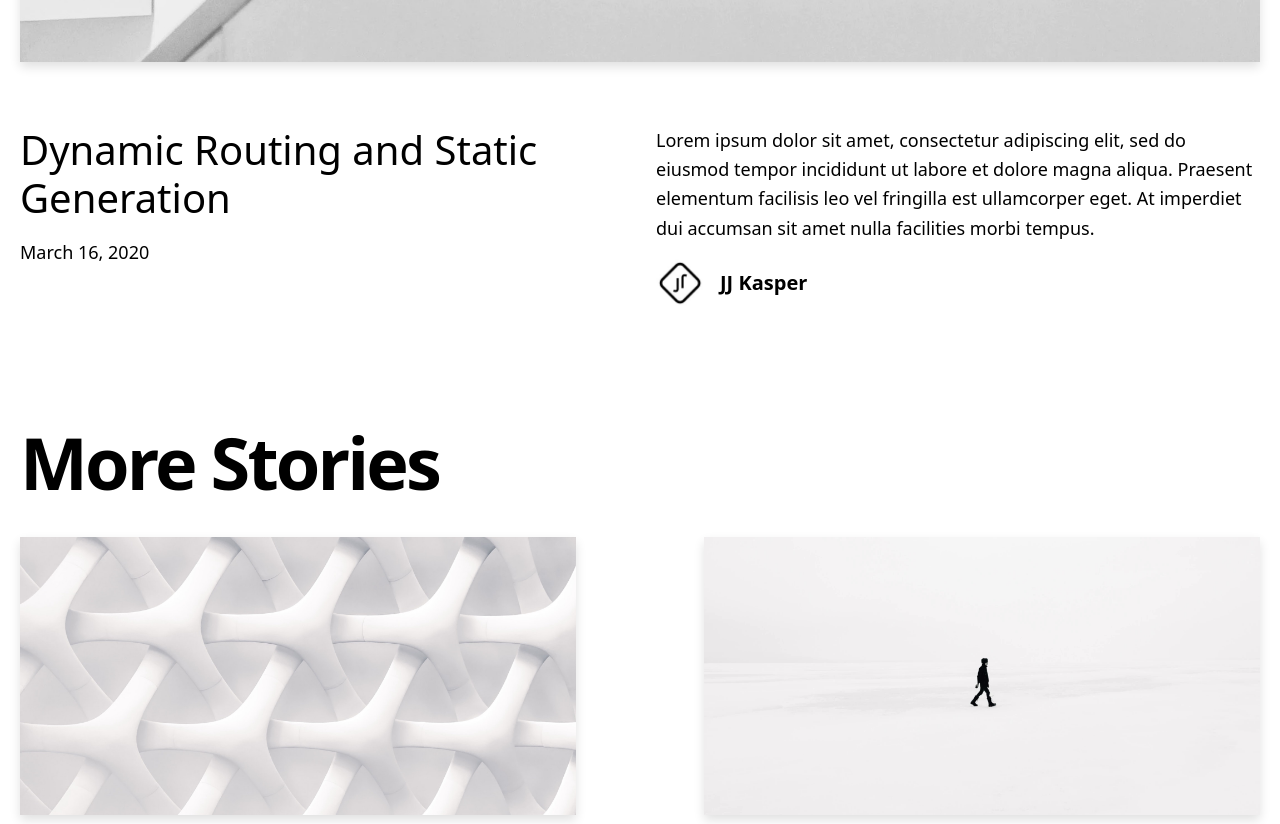
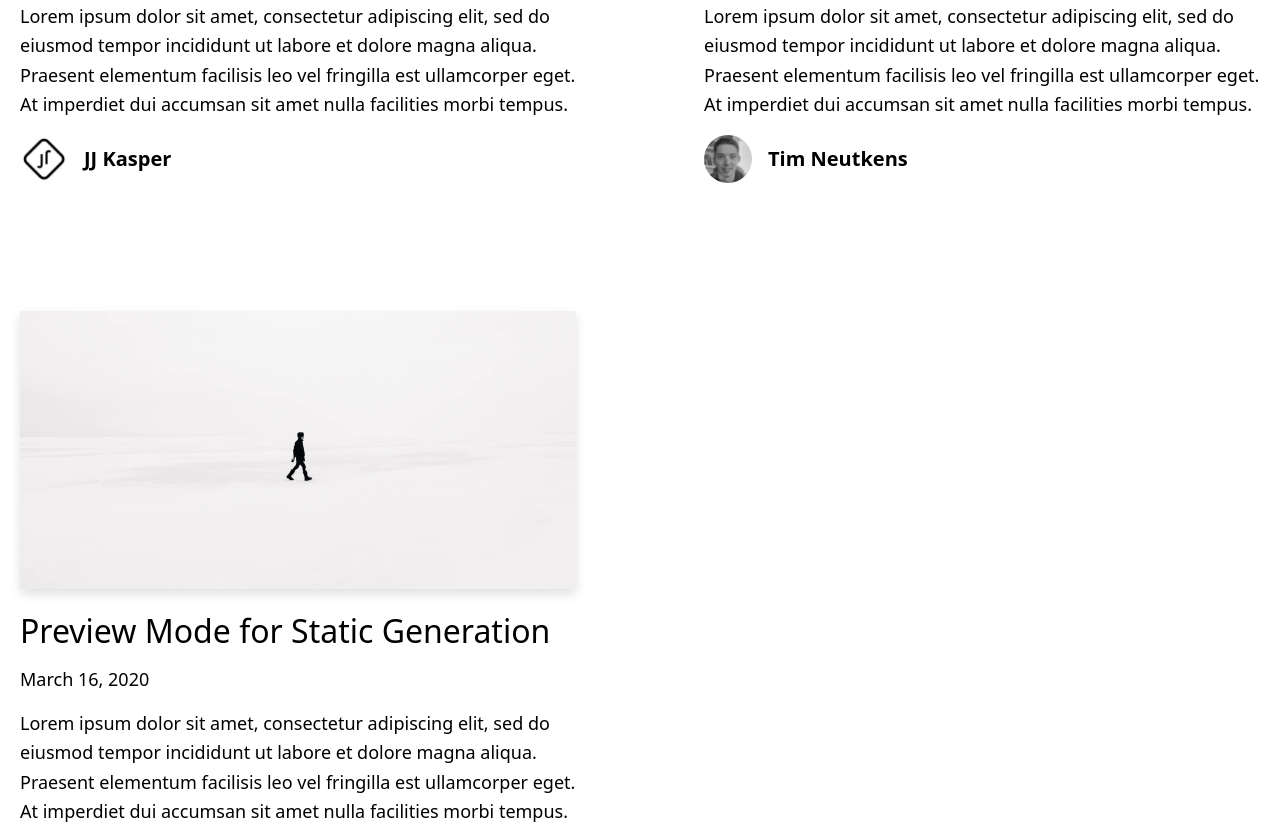
Before and after one commit to FarishLoy/farishnoorhisham, a Next.js app: page / in a window 1280 px wide. Shown: the part 1180-2004 px from the top of the page. Built offline with nearby package versions, Linux system fonts and the light colour scheme.

Commit message:
remove hero post

```diff
--- a/pages/index.tsx
+++ b/pages/index.tsx
@@ -12,8 +12,7 @@ type Props = {
 }
 
 export default function Index({ allPosts }: Props) {
-  const heroPost = allPosts[0]
-  const morePosts = allPosts.slice(1)
+  const morePosts = allPosts
   return (
     <>
       <Layout>
@@ -22,16 +21,6 @@ export default function Index({ allPosts }: Props) {
         </Head>
         <Container>
           <Intro />
-          {heroPost && (
-            <HeroPost
-              title={heroPost.title}
-              coverImage={heroPost.coverImage}
-              date={heroPost.date}
-              author={heroPost.author}
-              slug={heroPost.slug}
-              excerpt={heroPost.excerpt}
-            />
-          )}
           {morePosts.length > 0 && <MoreStories posts={morePosts} />}
         </Container>
       </Layout>
```
